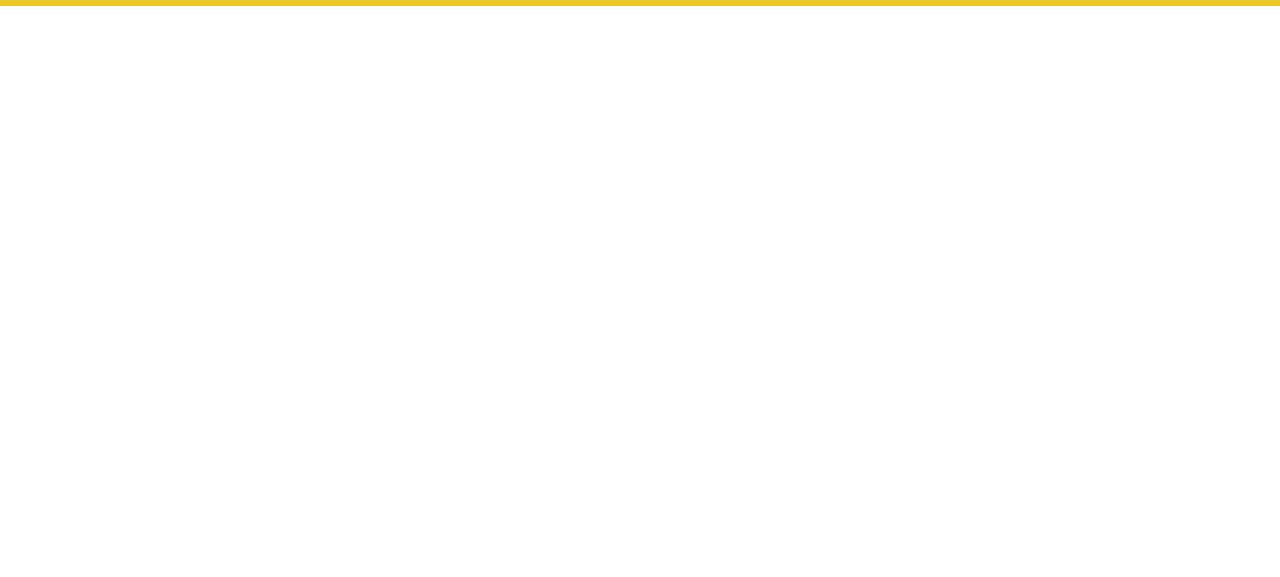
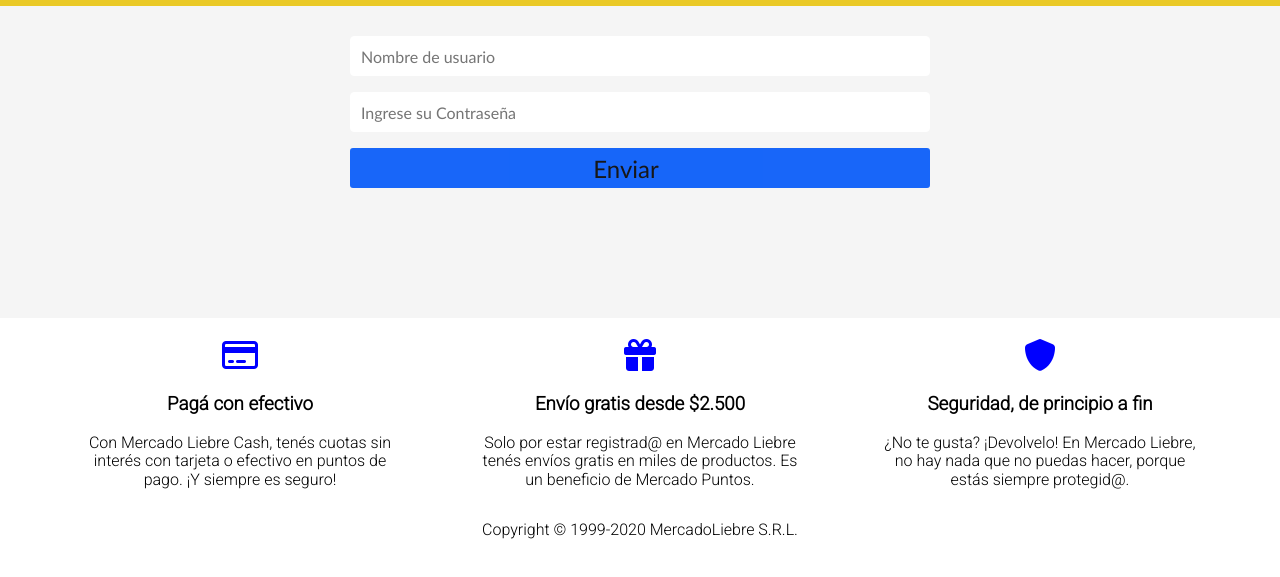
Before and after one commit to JuanMartin-Garcia/TP_Individual2, a website: page views/login.html in a window 1280 px wide. Shown: the part 121-698 px from the top of the page. Drawn offline with Linux system fonts and the light colour scheme.

Commit message:
Va el Login

```diff
--- a/app.js
+++ b/app.js
@@ -22,3 +22,8 @@
     res.sendFile(__dirname + "/views/register.html")
 
 });
+
+app.get("/login", function(req,res){
+    res.sendFile(__dirname + "/views/login.html")
+
+});
--- a/public/css/styles.css
+++ b/public/css/styles.css
@@ -427,7 +427,7 @@
 .botons{
     font-size: 20px;
     text-align: center;
-    background-color: grey;
+    background-color: #0057FA;
     margin: auto;
 }
 
@@ -450,3 +450,26 @@
     height: 10px;
     width: 20px;
 }
+/* CSS REGISTER */
+/* CSS LOGIN */
+
+.main-login{
+    padding-bottom: 100px;
+}
+
+.botons-login{
+    background-color:#0057FA;
+    opacity: 0.9;
+    width: 100%;
+}
+
+.form-login{
+    width: 50%;
+    padding: 30px;
+    margin: auto;
+    border-radius: 4px;
+    font-family: 'calibri';
+    color:black
+}
+
+/* CSS LOGIN */
--- a/views/login.html
+++ b/views/login.html
@@ -50,7 +50,51 @@
         <br>
         </div>
     </header>
-    <main>
+    <main class="main-login">
+        <form action="xxx" method="POST">
+            <section class="form-login">
+
+                <input class="controls" type="text" name="usuario" id="usuario" placeholder="Nombre de usuario">
+                <input class="controls" type="password" name="contraseña" id="contraseña" placeholder="Ingrese su Contraseña">
+
+                <input class="botons-login" type="submit" value="Enviar">
+
+            </section>
+            </form>
 
     </main>
+    <footer>
+        <section 1 class="footerSections-1">
+            <div class="iconoFooter">
+                <i class="fa fa-credit-card"></i>
+            </div>
+
+            <h3 class="titulo3">Pagá con efectivo</h3>
+
+            <p>Con Mercado Liebre Cash, tenés cuotas sin interés con tarjeta o efectivo en puntos de pago. ¡Y siempre es seguro!</p>
+
+        </section>
+        <section 2 class="footerSections-2">
+            <div class="iconoFooter">
+                <i class="fa fa-gift"></i>
+            </div>
+            <h3 class="titulo3">Envío gratis desde $2.500</h3>
+            <p>Solo por estar registrad@ en Mercado Liebre tenés envíos gratis en miles de productos. Es un beneficio de Mercado Puntos.</p>
+
+        </section>
+        <section 3 class="footerSections-3">
+            <div class="iconoFooter">
+            <i class="fa fa-shield"></i>
+            </div>
+            <h3 class="titulo3">Seguridad, de principio a fin</h3>
+
+            <p>¿No te gusta? ¡Devolvelo! En Mercado Liebre, no hay nada que no puedas hacer, porque estás siempre protegid@.</p>
+
+        </section>
+        <section class="copyright">
+            <p>Copyright © 1999-2020 MercadoLiebre S.R.L.</p>
+        </section>
+
+
+    </footer>
 </body>
```
Also changed, not shown: views/home.html (+2 -2 lines), views/register.html (+34 -0 lines).
